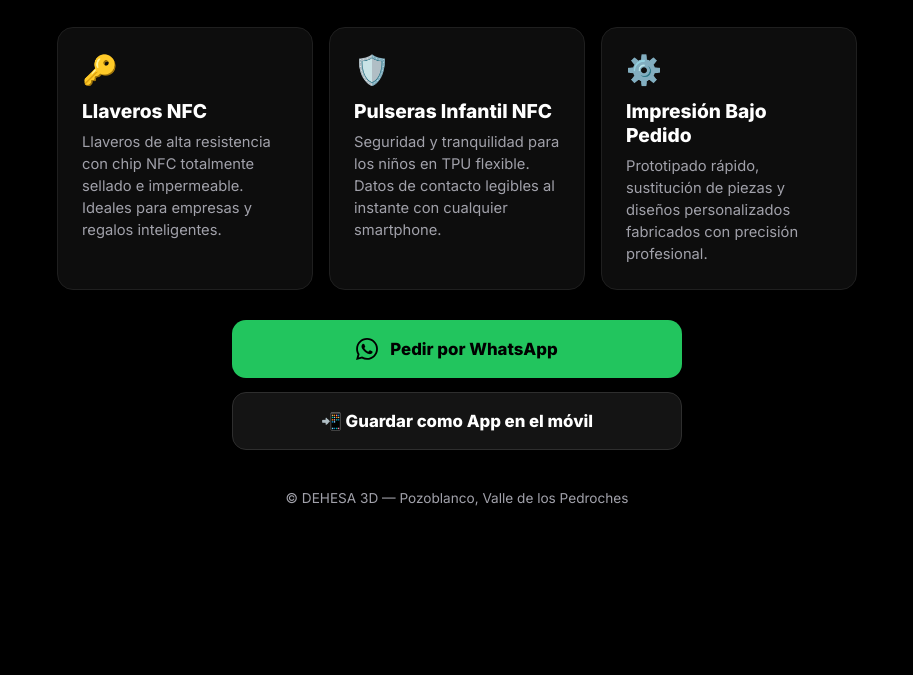
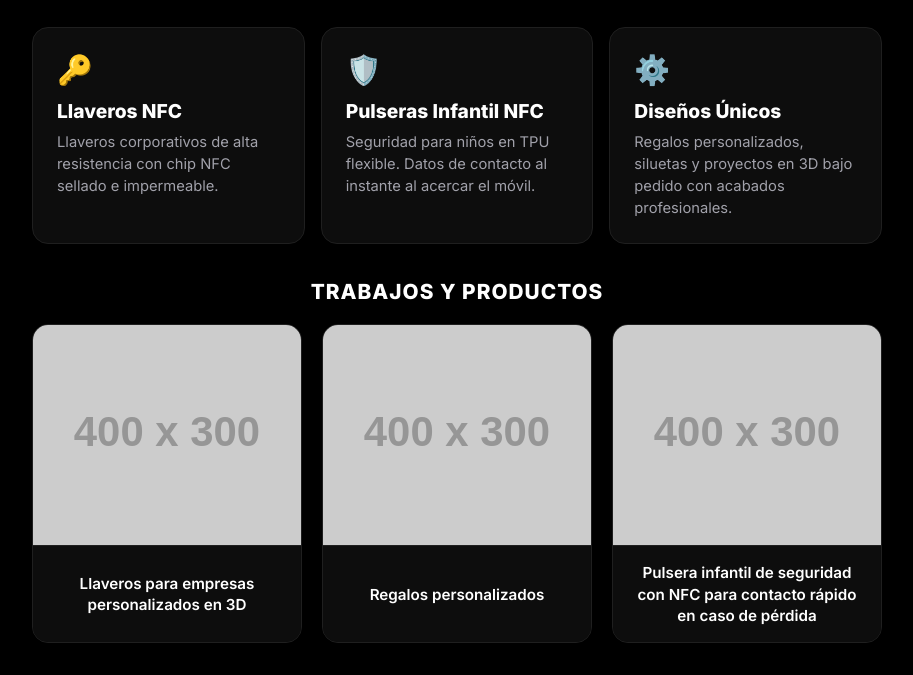
Before and after one commit to jsghomejsg/DEHESA3D, a plain HTML site: page index.html in a window 1280 px wide. Shown: the part 274-949 px from the top of the page, without its empty margins (183-1096 px from the left). Before the commit the page ends 804 px from the top, so only its background shows below. Drawn offline with Linux system fonts and the light colour scheme; placeholder pictures from the web are drawn by us.

Commit message:
Update index.html

```diff
--- a/index.html
+++ b/index.html
@@ -57,7 +57,6 @@
       box-shadow: 0 0 30px rgba(34, 197, 94, 0.25);
     }
 
-    /* Logo vectorial del hocico de cerdo exacto */
     .logo-svg {
       width: 80px;
       height: 80px;
@@ -87,14 +86,24 @@
     /* CONTENEDOR PRINCIPAL */
     main {
       width: 100%;
-      max-width: 800px;
+      max-width: 850px;
+    }
+
+    .section-title {
+      font-size: 1.3rem;
+      font-weight: 800;
+      margin: 35px 0 20px;
+      color: var(--text-main);
+      text-align: center;
+      text-transform: uppercase;
+      letter-spacing: 1px;
     }
 
     .grid {
       display: grid;
-      grid-template-columns: repeat(auto-fit, minmax(250px, 1fr));
+      grid-template-columns: repeat(auto-fit, minmax(240px, 1fr));
       gap: 16px;
-      margin-bottom: 30px;
+      margin-bottom: 20px;
     }
 
     .card {
@@ -127,6 +136,52 @@
       color: var(--text-muted);
       font-size: 0.92rem;
       line-height: 1.5;
+    }
+
+    /* GALERÍA CON FOTOS Y EXPLICACIÓN */
+    .gallery-grid {
+      display: grid;
+      grid-template-columns: repeat(auto-fit, minmax(250px, 1fr));
+      gap: 20px;
+      margin-bottom: 35px;
+    }
+
+    .gallery-card {
+      background: var(--card-bg);
+      border: 1px solid var(--card-border);
+      border-radius: 16px;
+      overflow: hidden;
+      display: flex;
+      flex-direction: column;
+      transition: border-color 0.2s ease, transform 0.2s ease;
+    }
+
+    .gallery-card:hover {
+      border-color: var(--accent-green);
+      transform: translateY(-3px);
+    }
+
+    .gallery-card img {
+      width: 100%;
+      height: 220px;
+      object-fit: cover;
+      display: block;
+      background-color: #141414;
+    }
+
+    .gallery-card .caption {
+      padding: 16px;
+      font-size: 0.95rem;
+      font-weight: 600;
+      color: var(--text-main);
+      text-align: center;
+      line-height: 1.4;
+      background-color: var(--card-bg);
+      border-top: 1px solid var(--card-border);
+      flex-grow: 1;
+      display: flex;
+      align-items: center;
+      justify-content: center;
     }
 
     /* BOTONES DE ACCIÓN */
@@ -223,11 +278,8 @@
 
   <header>
     <div class="logo-wrapper">
-      <!-- Icono SVG nítido del hocico de cerdo -->
       <svg class="logo-svg" viewBox="0 0 100 100">
-        <!-- Contorno exterior del hocico -->
         <path d="M 50 15 C 22 15 10 32 10 52 C 10 72 22 85 50 85 C 78 85 90 72 90 52 C 90 32 78 15 50 15 Z" fill="#000000"/>
-        <!-- Narinas / Orificios -->
         <ellipse cx="36" cy="52" rx="9" ry="16" fill="#ffffff" transform="rotate(-12 36 52)"/>
         <ellipse cx="64" cy="52" rx="9" ry="16" fill="#ffffff" transform="rotate(12 64 52)"/>
       </svg>
@@ -237,26 +289,52 @@
   </header>
 
   <main>
+    <!-- SERVICIOS PRINCIPALES -->
     <div class="grid">
       <div class="card">
         <span class="card-icon">🔑</span>
         <h3>Llaveros NFC</h3>
-        <p>Llaveros de alta resistencia con chip NFC totalmente sellado e impermeable. Ideales para empresas y regalos inteligentes.</p>
+        <p>Llaveros corporativos de alta resistencia con chip NFC sellado e impermeable.</p>
       </div>
 
       <div class="card">
         <span class="card-icon">🛡️</span>
         <h3>Pulseras Infantil NFC</h3>
-        <p>Seguridad y tranquilidad para los niños en TPU flexible. Datos de contacto legibles al instante con cualquier smartphone.</p>
+        <p>Seguridad para niños en TPU flexible. Datos de contacto al instante al acercar el móvil.</p>
       </div>
 
       <div class="card">
         <span class="card-icon">⚙️</span>
-        <h3>Impresión Bajo Pedido</h3>
-        <p>Prototipado rápido, sustitución de piezas y diseños personalizados fabricados con precisión profesional.</p>
+        <h3>Diseños Únicos</h3>
+        <p>Regalos personalizados, siluetas y proyectos en 3D bajo pedido con acabados profesionales.</p>
       </div>
     </div>
 
+    <!-- GALERÍA DE TRABAJOS CON TEXTO EXPLICATIVO -->
+    <h2 class="section-title">Trabajos y Productos</h2>
+    <div class="gallery-grid">
+
+      <!-- FOTO 1: LLAVEROS -->
+      <div class="gallery-card">
+        <img src="llavero.jpg" alt="Llavero para empresas en 3D" onerror="this.src='https://via.placeholder.com/400x300/141414/22c55e?text=Foto+Llavero'">
+        <div class="caption">Llaveros para empresas personalizados en 3D</div>
+      </div>
+
+      <!-- FOTO 2: OPEL ASTRA / REGALOS -->
+      <div class="gallery-card">
+        <img src="opel-astra.jpg" alt="Regalo personalizado silueta Opel Astra" onerror="this.src='https://via.placeholder.com/400x300/141414/22c55e?text=Foto+Opel+Astra'">
+        <div class="caption">Regalos personalizados</div>
+      </div>
+
+      <!-- FOTO 3: PULSERA NFC -->
+      <div class="gallery-card">
+        <img src="pulsera.jpg" alt="Pulsera infantil NFC de seguridad" onerror="this.src='https://via.placeholder.com/400x300/141414/22c55e?text=Foto+Pulsera+NFC'">
+        <div class="caption">Pulsera infantil de seguridad con NFC para contacto rápido en caso de pérdida</div>
+      </div>
+
+    </div>
+
+    <!-- BOTONES DE ACCIÓN -->
     <div class="cta-group">
       <a href="https://wa.me/34611801528?text=Hola,%20me%20interesa%20información%20sobre%20los%20productos%20de%20DEHESA%203D" class="btn btn-whatsapp" target="_blank">
         <svg width="22" height="22" viewBox="0 0 24 24" fill="currentColor"><path d="M.057 24l1.687-6.163c-1.041-1.804-1.588-3.849-1.587-5.946.003-6.556 5.338-11.891 11.893-11.891 3.181.001 6.167 1.24 8.413 3.488 2.245 2.248 3.481 5.236 3.48 8.414-.003 6.557-5.338 11.892-11.893 11.892-1.99-.001-3.951-.5-5.688-1.448l-6.305 1.654zm6.597-3.807c1.676.995 3.276 1.591 5.392 1.592 5.448 0 9.886-4.434 9.889-9.885.002-5.462-4.415-9.89-9.881-9.892-5.452 0-9.887 4.434-9.889 9.884-.001 2.225.651 3.891 1.746 5.634l-.999 3.648 3.742-.981zm11.387-5.464c-.074-.124-.272-.198-.57-.347-.297-.149-1.758-.868-2.031-.967-.272-.099-.47-.149-.669.149-.198.297-.768.967-.941 1.165-.173.198-.347.223-.644.074-.297-.149-1.255-.462-2.39-1.475-.883-.788-1.48-1.761-1.653-2.059-.173-.297-.018-.458.13-.606.134-.133.297-.347.446-.521.151-.172.2-.296.3-.495.099-.198.05-.372-.025-.521-.075-.148-.669-1.611-.916-2.206-.242-.579-.487-.501-.669-.51l-.57-.01c-.198 0-.52.074-.792.372s-1.04 1.016-1.04 2.479 1.065 2.876 1.213 3.074c.149.198 2.095 3.2 5.076 4.487.709.306 1.263.489 1.694.626.712.226 1.36.194 1.872.118.571-.085 1.758-.719 2.006-1.413.248-.695.248-1.29.173-1.414z"/></svg>
@@ -273,7 +351,7 @@
     &copy; DEHESA 3D — Pozoblanco, Valle de los Pedroches
   </footer>
 
-  <!-- Modal Tutorial de Instalación -->
+  <!-- MODAL TUTORIAL INSTALACIÓN -->
   <div class="modal" id="appModal">
     <div class="modal-content">
       <h3>Instalar DEHESA 3D</h3>
```
